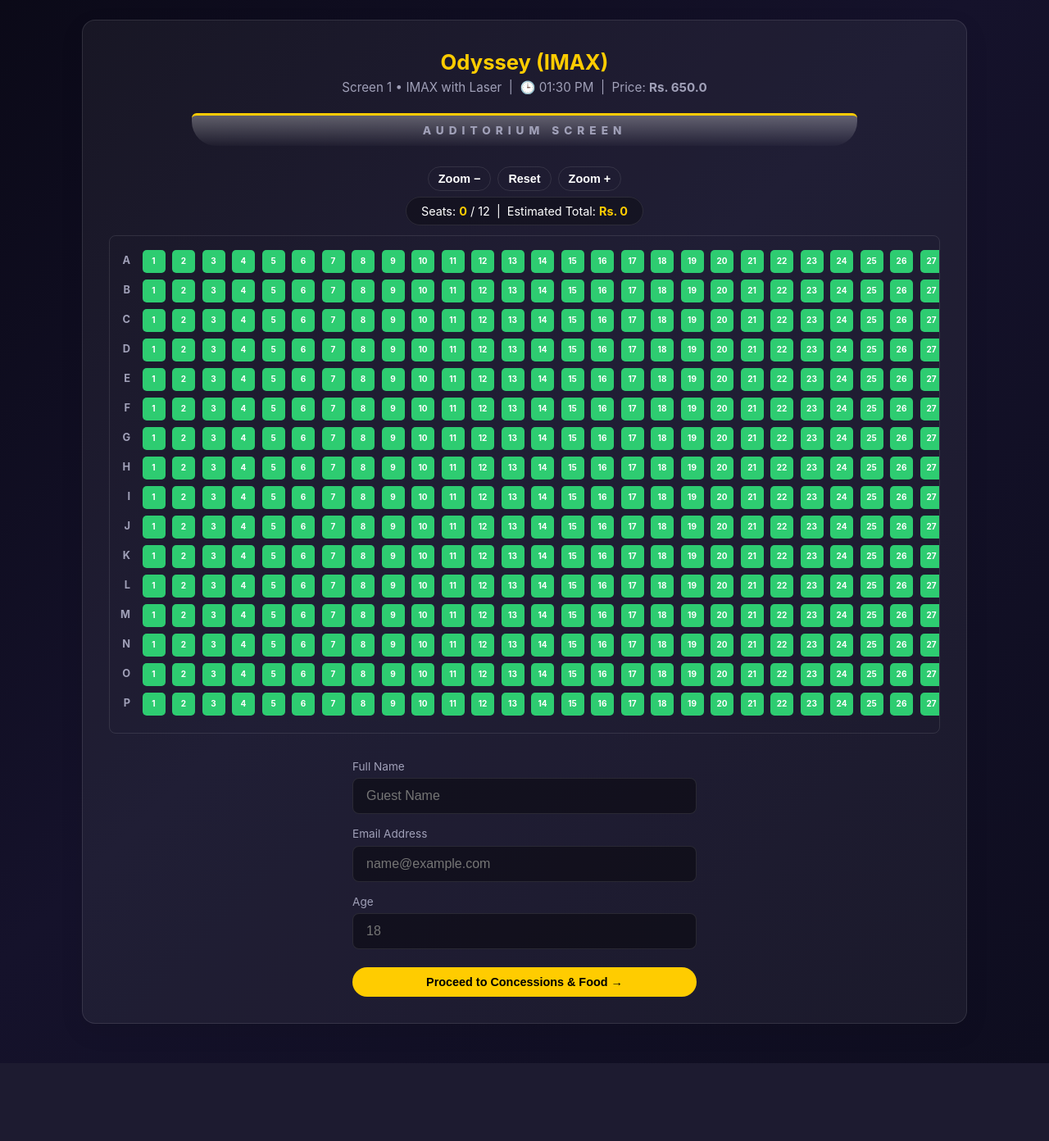
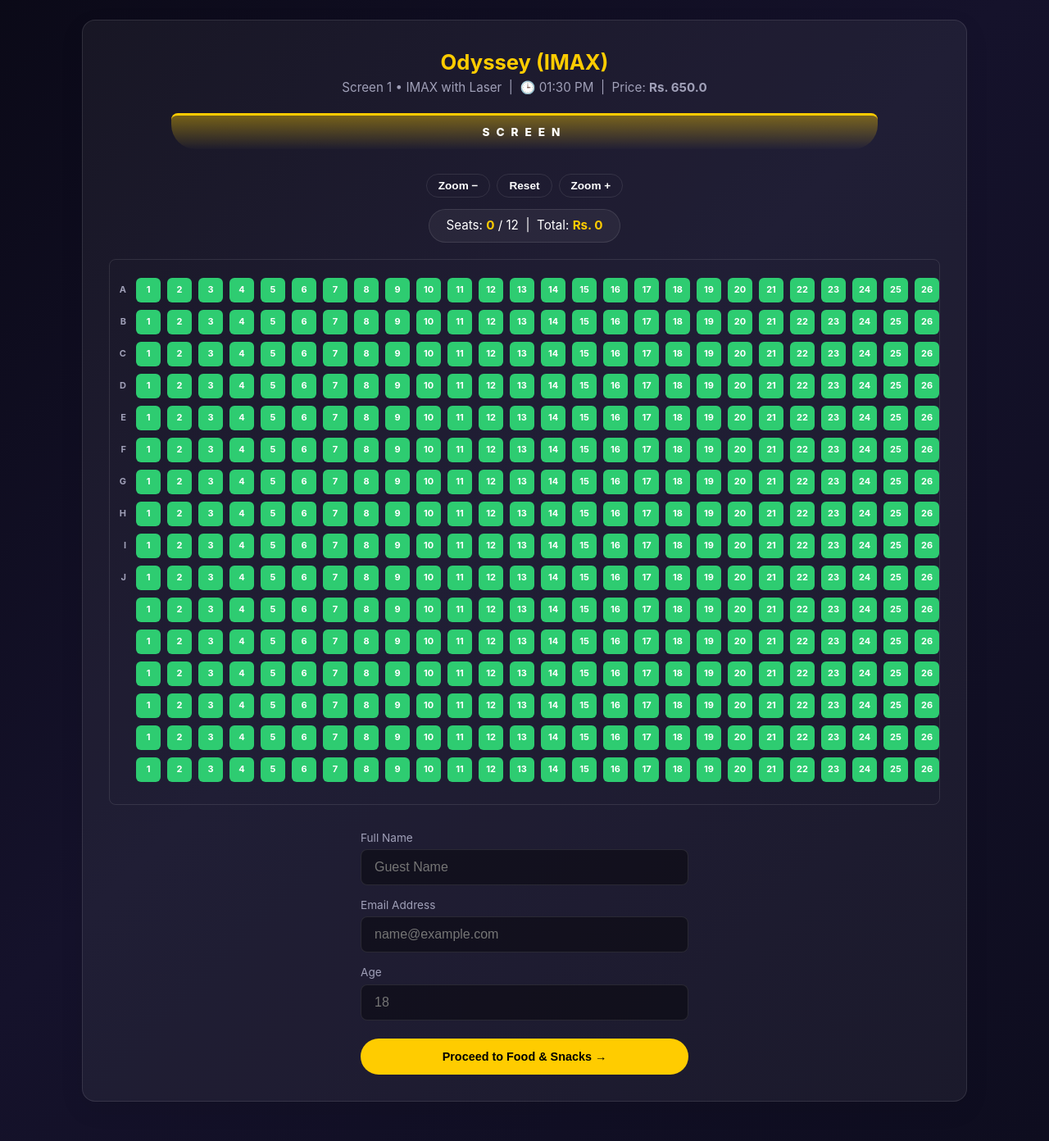
Before and after one commit to MEETH007/TJP--MULTIPLEX, a Flask app: page /seats/1 in a window 1280 px wide. Shown: the part 224-1616 px from the top of the page at 82% size. Before the commit the page ends 1521 px from the top, so only its background shows below. Run offline with Flask 3, Linux system fonts and the light colour scheme; data that the repository does not hold is empty.

Commit message:
Update seats.html

```diff
--- a/templates/seats.html
+++ b/templates/seats.html
@@ -8,42 +8,44 @@
         </p>
     </div>
 
-    <!-- Screen graphic -->
-    <div style="background: linear-gradient(180deg, rgba(255,255,255,0.3) 0%, rgba(255,255,255,0.02) 100%); border-top: 3px solid var(--primary); text-align: center; padding: 8px; margin: 15px auto 25px; border-radius: 6px 6px 30px 30px; letter-spacing: 6px; font-weight: 800; font-size: 0.85rem; color: var(--text-muted); width: 80%;">
-        AUDITORIUM SCREEN
+    <!-- SCREEN BAR (Removed Auditorium) -->
+    <div style="background: linear-gradient(180deg, var(--screen-glow) 0%, rgba(255,255,255,0.01) 100%); border-top: 3px solid var(--primary); text-align: center; padding: 10px; margin: 15px auto 30px; border-radius: 8px 8px 30px 30px; letter-spacing: 8px; font-weight: 800; font-size: 0.85rem; color: var(--text-main); width: 85%;">
+        SCREEN
     </div>
 
     <!-- Zoom Controls -->
-    <div style="text-align: center; margin-bottom: 12px; display: flex; justify-content: center; gap: 8px;">
-        <button type="button" class="btn btn-outline" onclick="zoomOut()" style="padding: 6px 12px;">Zoom −</button>
-        <button type="button" class="btn btn-outline" onclick="resetZoom()" style="padding: 6px 12px;">Reset</button>
-        <button type="button" class="btn btn-outline" onclick="zoomIn()" style="padding: 6px 12px;">Zoom +</button>
+    <div style="text-align: center; margin-bottom: 14px; display: flex; justify-content: center; gap: 8px;">
+        <button type="button" class="btn btn-outline" onclick="changeZoom(-1)" style="padding: 6px 14px; font-size:0.85rem;">Zoom −</button>
+        <button type="button" class="btn btn-outline" onclick="resetZoom()" style="padding: 6px 14px; font-size:0.85rem;">Reset</button>
+        <button type="button" class="btn btn-outline" onclick="changeZoom(1)" style="padding: 6px 14px; font-size:0.85rem;">Zoom +</button>
     </div>
 
     <!-- Live Bill Counter -->
-    <div style="text-align: center; margin-bottom: 18px;">
-        <span style="background: rgba(0,0,0,0.3); border: 1px solid var(--card-border); padding: 8px 18px; border-radius: 50px; font-size: 0.9rem;">
-            Seats: <strong id="selected-count" style="color: var(--primary);">0</strong> / 12 &nbsp;|&nbsp; Estimated Total: <strong style="color: var(--primary);">Rs. <span id="running-total">0</span></strong>
+    <div style="text-align: center; margin-bottom: 20px;">
+        <span style="background: var(--card-bg); border: 1px solid var(--card-border); padding: 8px 20px; border-radius: 50px; font-size: 0.95rem; display:inline-block;">
+            Seats: <strong id="selected-count" style="color: var(--primary);">0</strong> / 12 &nbsp;|&nbsp; Total: <strong style="color: var(--primary);">Rs. <span id="running-total">0</span></strong>
         </span>
     </div>
 
     <form method="POST" action="{{ url_for('book') }}" id="booking-form" onsubmit="return validateSelection()">
         <input type="hidden" name="show_id" value="{{ show_id }}">
 
-        <!-- Strictly Centered Matrix Canvas -->
-        <div style="width: 100%; overflow-x: auto; text-align: center; padding: 15px 0; border: 1px solid var(--card-border); border-radius: var(--radius-sm);">
-            <div id="seat-wrapper" style="display: inline-block; margin: 0 auto; text-align: center; transform-origin: top center; transition: transform 0.2s ease;">
+        <!-- Centered Seat Box -->
+        <div style="width: 100%; overflow-x: auto; text-align: center; padding: 20px 0; border: 1px solid var(--card-border); border-radius: var(--radius-sm);">
+            <div id="seat-stage" data-zoom="2" style="display: inline-block; margin: 0 auto; text-align: center;">
                 {% for i in range(rows) %}
-                    <div style="margin-bottom: 4px; white-space: nowrap;">
-                        <strong style="display: inline-block; width: 25px; text-align: right; margin-right: 8px; color: var(--text-muted); font-size: 0.8rem;">{{ "ABCDEFGHIJKLMNOP"[i] }}</strong>
+                    <div class="seat-row" style="margin-bottom: 5px; white-space: nowrap; display:flex; align-items:center; justify-content:center;">
+                        <span class="row-label" style="display: inline-block; width: 20px; text-align: right; margin-right: 8px; color: var(--text-muted); font-weight:bold; font-size: 11px;">
+                            {{ "ABCDEFGHIJ"[i] }}
+                        </span>
                         {% for j in range(cols) %}
-                            {% set seat_id = "ABCDEFGHIJKLMNOP"[i] ~ (j+1)|string %}
+                            {% set seat_id = "ABCDEFGHIJ"[i] ~ (j+1)|string %}
                             {% if show.seats[i][j] %}
-                                <span class="seat booked" style="display: inline-flex; align-items:center; justify-content:center; width:28px; height:28px; margin:2px; border-radius:5px; background:#444; color:#777; font-size:10px; cursor:not-allowed;" title="Booked">✕</span>
+                                <span class="seat booked" title="Already Booked">✕</span>
                             {% else %}
-                                <label style="cursor: pointer;">
+                                <label style="cursor: pointer; margin: 0 2px;">
                                     <input type="checkbox" name="seats" value="{{ seat_id }}" style="display:none;" class="seat-checkbox">
-                                    <span class="seat available" style="display: inline-flex; align-items:center; justify-content:center; width:28px; height:28px; margin:2px; border-radius:5px; background:var(--success); color:#fff; font-size:10px; font-weight:bold; transition: 0.15s;" title="Seat {{ seat_id }}">{{ j+1 }}</span>
+                                    <span class="seat available" title="Seat {{ seat_id }}">{{ j+1 }}</span>
                                 </label>
                             {% endif %}
                         {% endfor %}
@@ -52,7 +54,7 @@
             </div>
         </div>
 
-        <div style="max-width: 420px; margin: 30px auto 0;">
+        <div style="max-width: 400px; margin: 30px auto 0;">
             <div style="margin-bottom: 14px;">
                 <label style="font-size: 0.85rem; color: var(--text-muted); display: block; margin-bottom: 4px;">Full Name</label>
                 <input type="text" name="name" required placeholder="Guest Name" style="width: 100%;">
@@ -68,42 +70,58 @@
                 <input type="number" name="age" min="1" max="120" required placeholder="18" style="width: 100%;">
             </div>
 
-            <button type="submit" class="btn" style="width: 100%;">Proceed to Concessions & Food →</button>
+            <button type="submit" class="btn" style="width: 100%; padding:14px;">Proceed to Food & Snacks →</button>
         </div>
     </form>
 </div>
 
-<script>
-    let currentScale = window.innerWidth < 768 ? 0.70 : 1.0;
-    const maxSeats = 12;
-    const seatPrice = {{ show.price }};
-    const seatWrapper = document.getElementById('seat-wrapper');
-
-    function applyScale() {
-        seatWrapper.style.transform = `scale(${currentScale})`;
+<style>
+    .seat {
+        display: inline-flex;
+        align-items: center;
+        justify-content: center;
+        border-radius: 6px;
+        user-select: none;
+        font-weight: 700;
+        transition: all 0.15s ease;
+    }
+    .seat.available {
+        background: var(--success);
+        color: #fff;
+    }
+    .seat.available:hover {
+        transform: translateY(-2px);
+    }
+    .seat.booked {
+        background: #4b5563;
+        color: #9ca3af;
+        cursor: not-allowed;
+        opacity: 0.6;
     }
 
-    function zoomIn() {
-        if (currentScale < 1.35) {
-            currentScale += 0.15;
-            applyScale();
-        }
-    }
+    /* Reliable Centered Responsive Sizes */
+    #seat-stage[data-zoom="1"] .seat { width: 22px; height: 22px; font-size: 9px; margin: 1px; }
+    #seat-stage[data-zoom="2"] .seat { width: 30px; height: 30px; font-size: 11px; margin: 2px; }
+    #seat-stage[data-zoom="3"] .seat { width: 38px; height: 38px; font-size: 13px; margin: 3px; }
+</style>
 
-    function zoomOut() {
-        if (currentScale > 0.50) {
-            currentScale -= 0.15;
-            applyScale();
-        }
+<script>
+    const stage = document.getElementById('seat-stage');
+    let zoomLevel = window.innerWidth < 640 ? 1 : 2;
+    stage.setAttribute('data-zoom', zoomLevel);
+
+    function changeZoom(delta) {
+        zoomLevel = Math.max(1, Math.min(3, zoomLevel + delta));
+        stage.setAttribute('data-zoom', zoomLevel);
     }
 
     function resetZoom() {
-        currentScale = window.innerWidth < 768 ? 0.70 : 1.0;
-        applyScale();
+        zoomLevel = window.innerWidth < 640 ? 1 : 2;
+        stage.setAttribute('data-zoom', zoomLevel);
     }
 
-    applyScale();
-
+    const maxSeats = 12;
+    const seatPrice = {{ show.price }};
     const checkboxes = document.querySelectorAll('.seat-checkbox');
     const selectedCount = document.getElementById('selected-count');
     const runningTotal = document.getElementById('running-total');
@@ -113,7 +131,7 @@
             const checkedCount = document.querySelectorAll('.seat-checkbox:checked').length;
             if (checkedCount > maxSeats) {
                 this.checked = false;
-                alert("Maximum limit is " + maxSeats + " seats per ticket reservation.");
+                alert("Maximum limit is " + maxSeats + " seats per booking.");
                 return;
             }
 
```
